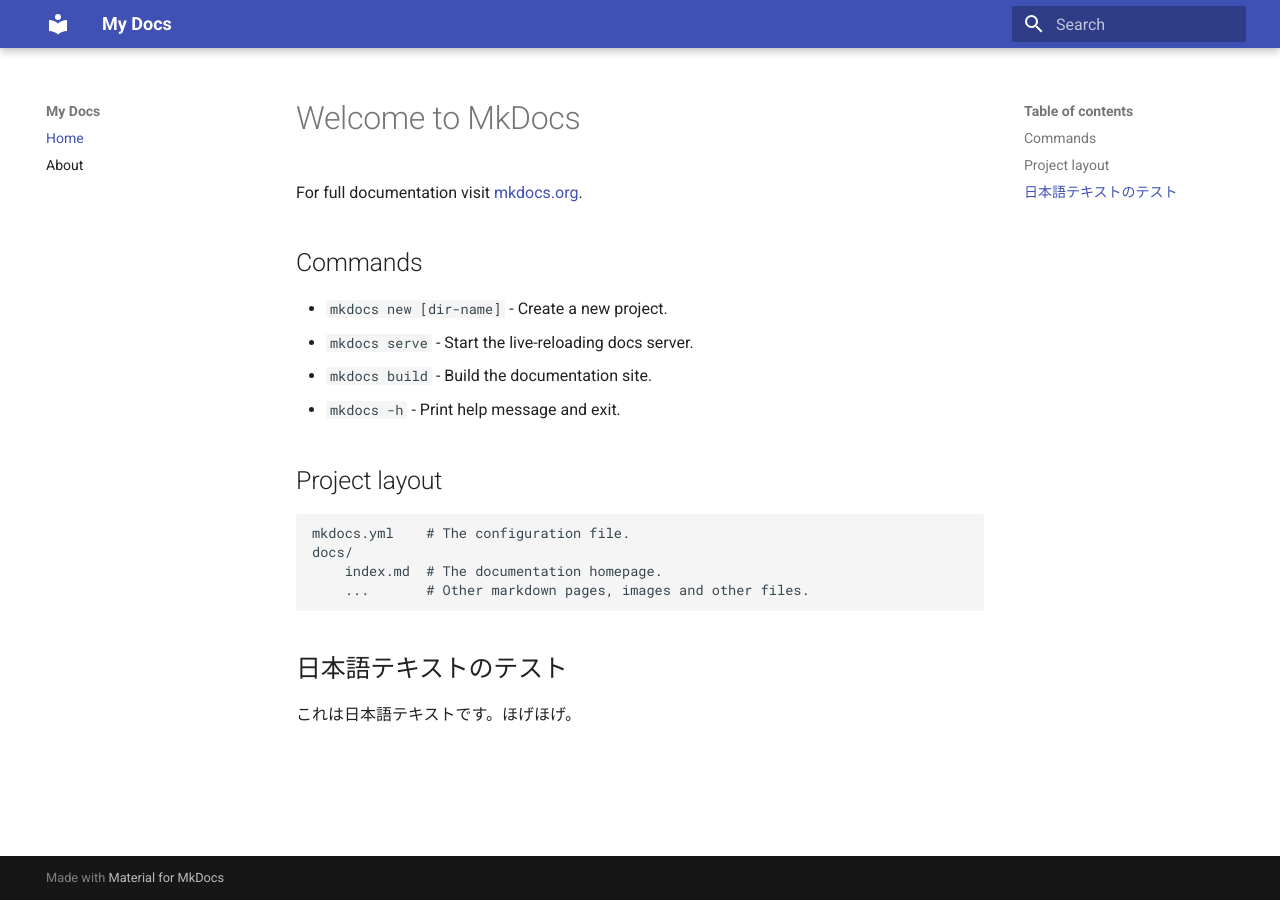
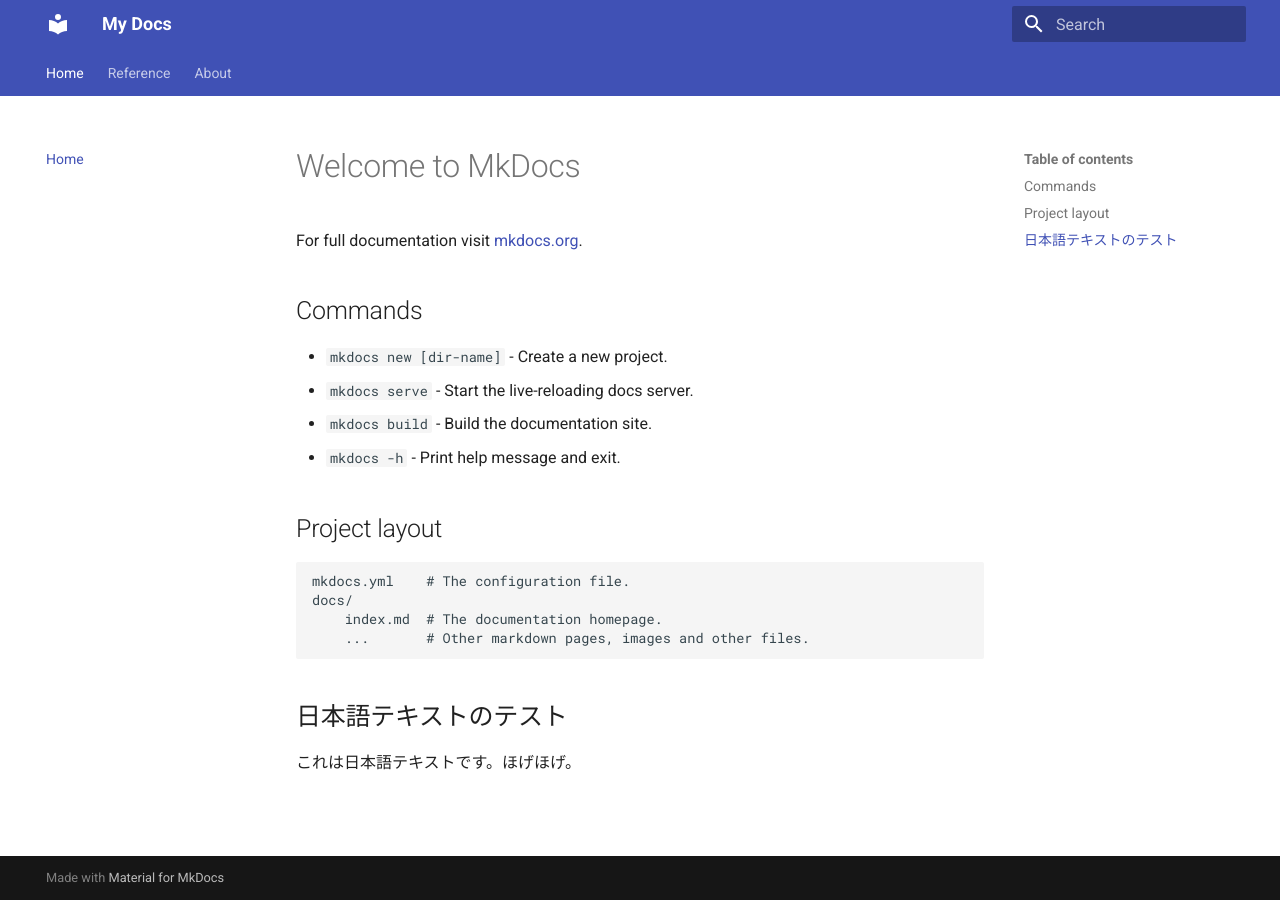
Before and after one commit to Seasawher/mkdocs-demo, an MkDocs documentation site: the page built from docs/index.md, in a window 1280 px wide. Built offline with MkDocs 1.6.1 and Material for MkDocs 9.7.7, drawn with Linux system fonts in a browser that asks for light colours.

Commit message:
サイト上部にトップバーを表示させる

```diff
--- a/mkdocs.yml
+++ b/mkdocs.yml
@@ -2,6 +2,11 @@ site_name: My Docs
 site_url: https://seasawher.github.io/mkdocs-demo/
 nav:
   - Home: index.md
-  - About: about.md
+  - Reference:
+    - Hoge: Reference/hoge.md
+  - About:
+    - About: about.md
 theme:
   name: material
+  features:
+    - navigation.tabs
```
Also changed, not shown: docs/Reference/hoge.md (added, +3 -0 lines).
